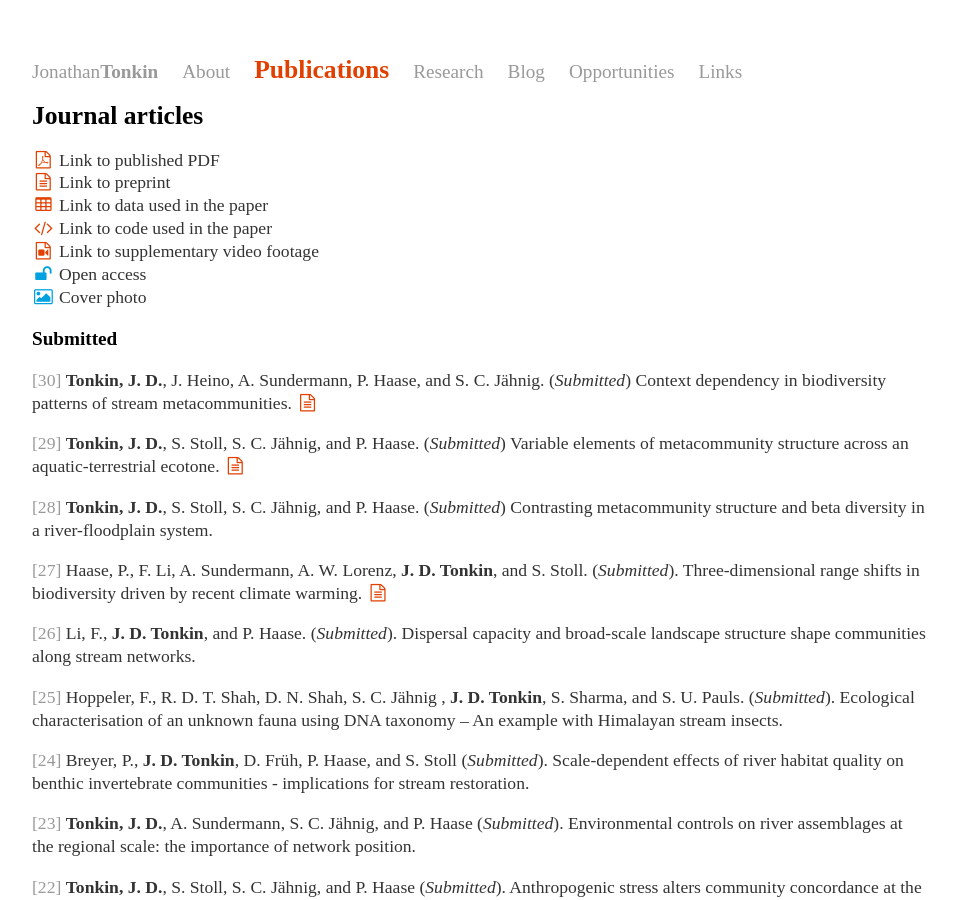
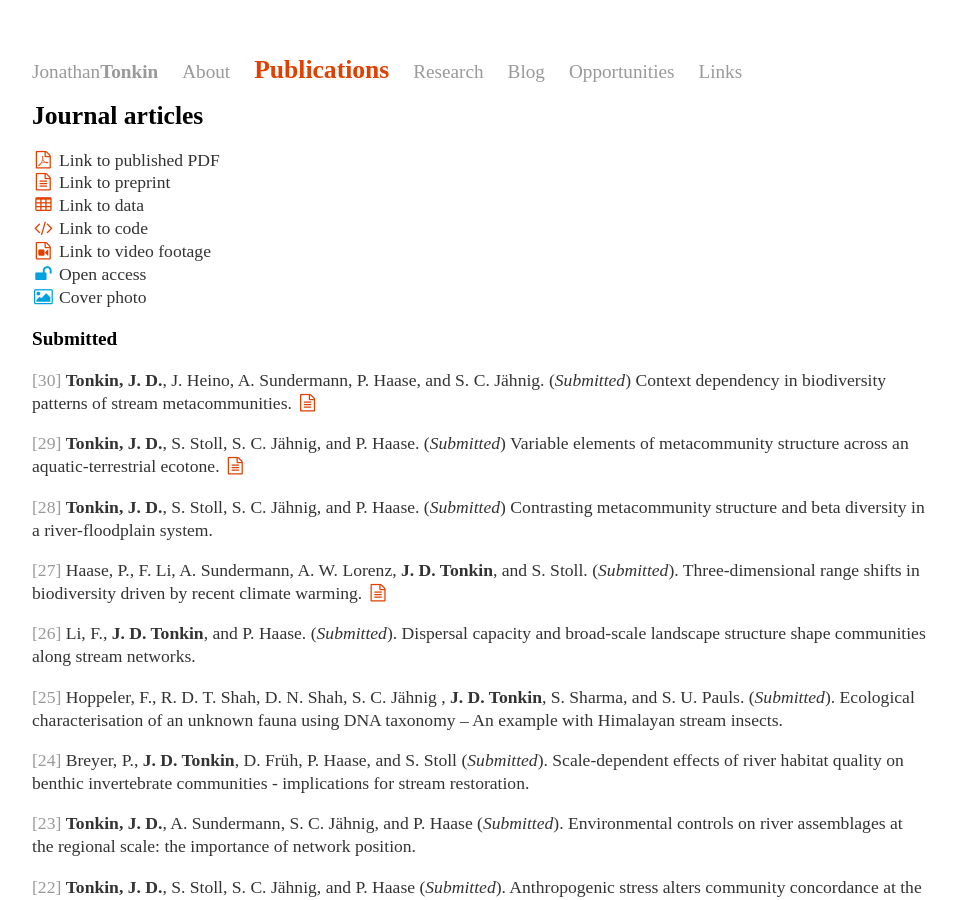
Before and after one commit to jdtonkin/jdtonkin.github.io, a Jekyll site: the page built from Publications/index.md, in a window 1280 px wide and 900 px high. Shown: the whole window, without its empty margins (160-1117 px from the left). Built offline with Jekyll 4.4.1, drawn with Linux system fonts in a browser that asks for light colours; nearby versions of some CDN libraries; some web fonts are replaced.

Commit message:
Update index.md

```diff
--- a/Publications/index.md
+++ b/Publications/index.md
@@ -32,9 +32,9 @@ title: Publications
 
 <span style="color:#e14000"><i class="fa fa-fw fa-file-pdf-o"></i></span> Link to published PDF
 <span style="color:#e14000"><i class="fa fa-fw fa-file-text-o"></i></span> Link to preprint
-<span style="color:#e14000"><i class="fa fa-fw fa-table"></i></span> Link to data used in the paper
-<span style="color:#e14000"><i class="fa fa-fw fa-code"></i></span> Link to code used in the paper
-<span style="color:#e14000"><i class="fa fa-fw fa-file-video-o"></i></span> Link to supplementary video footage
+<span style="color:#e14000"><i class="fa fa-fw fa-table"></i></span> Link to data
+<span style="color:#e14000"><i class="fa fa-fw fa-code"></i></span> Link to code
+<span style="color:#e14000"><i class="fa fa-fw fa-file-video-o"></i></span> Link to video footage
 <span style="color:#00a1e1"><i class="fa fa-fw fa-unlock"></i></span> Open access
 <span style="color:#00a1e1"><i class="fa fa-fw fa-photo"></i></span> Cover photo
 
```
